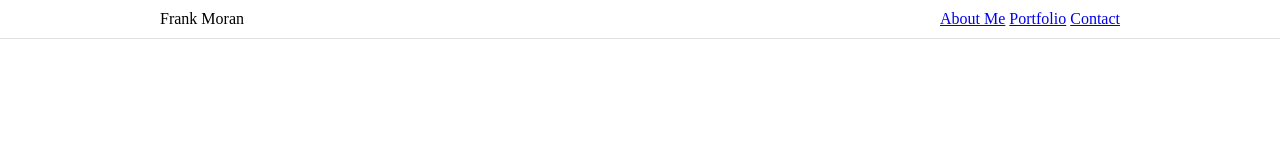
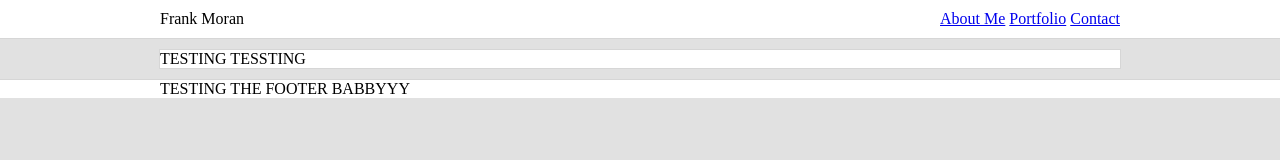
Before and after one commit to franklintendo/homework-1-portfolio, a plain HTML site: page index.html in a window 1280 px wide. Drawn offline with Linux system fonts and the light colour scheme.

Commit message:
style.css and footer

```diff
--- a/assets/css/style.css
+++ b/assets/css/style.css
@@ -1,10 +1,11 @@
 body {
 	margin: 0;
+	background-color: #e1e1e1;
 }
 
-.navbar {
+nav {
 	background-color: #FFFFFF;
-	border-bottom: 1px solid #e1e1e1;
+	border-bottom: 1px solid #d6d6d6;
 	padding: 10px 0;
 }
 
@@ -34,3 +35,22 @@ body {
 .navbar--links ul li {
 	display: inline;
 }
+
+.body--content {
+	width: 960px;
+	margin: auto;
+	background-color: #FFFFFF;
+	border: 1px solid #d6d6d6;
+	margin-top: 10px;
+	margin-bottom: 10px;
+}
+
+footer {
+	background-color: #FFFFFF;
+	border-top: 1px solid #d6d6d6;
+}
+
+.footer--content {
+	width: 960px;
+	margin: auto;
+}
--- a/index.html
+++ b/index.html
@@ -5,7 +5,7 @@
 			<link rel="stylesheet" type="text/css" href="assets/css/style.css">
 		</head>
 		<body>
-			<div class="navbar">
+			<nav>
 				<div class="navbar--content" style="">
 					<div class="navbar--name" style="">Frank Moran</div>
 					<div class="navbar--links" style="">
@@ -16,7 +16,15 @@
 						</ul>
 					</div>
 				</div>
+			</nav>
+			<div class="body--content">
+				TESTING TESSTING
 			</div>
+			<footer>
+				<div class="footer--content">
+				TESTING THE FOOTER BABBYYY
+				</div>
+			</footer>
 		</body>
 	</html>
 </html>
```
